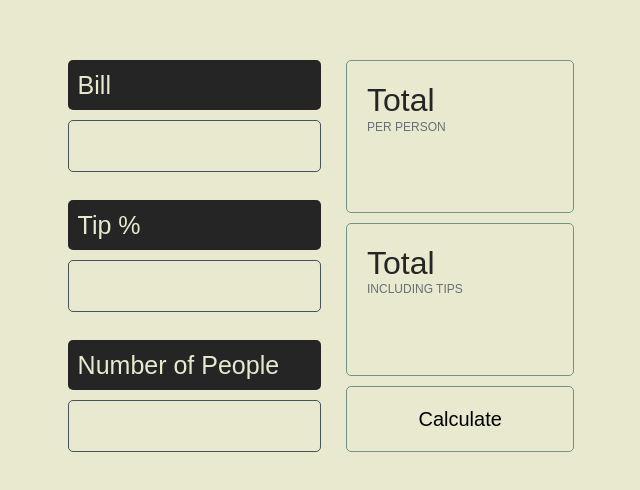
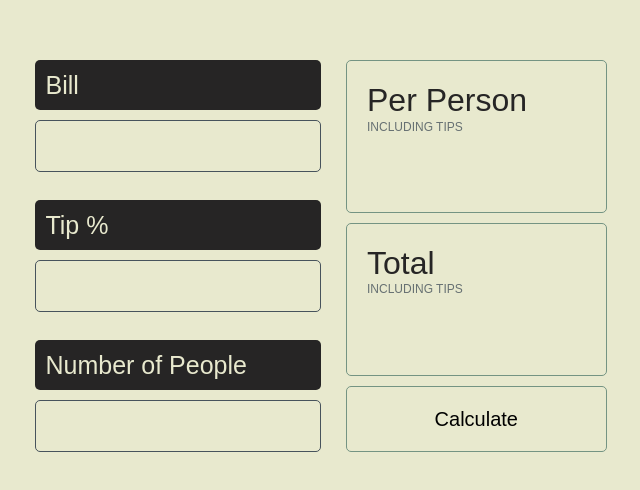
Before and after one commit to brandon-carlisle/tip-calc, a plain HTML site: page index.html in a window 1280 px wide. Shown: the part 144-634 px from the top of the page, without its empty margins (319-959 px from the left). Drawn offline with Linux system fonts and the light colour scheme.

Commit message:
fixed span wording

```diff
--- a/index.html
+++ b/index.html
@@ -29,8 +29,8 @@
         </div>
         <div class="right">
           <div class="tip-calculated right-box">
-            <h3 class="tertiary-heading">Total</h3>
-            <span class="info">Per Person</span>
+            <h3 class="tertiary-heading">Per Person</h3>
+            <span class="info">Including tips</span>
             <div class="prices tip-label">£34</div>
           </div>
           <div class="total right-box">
```
